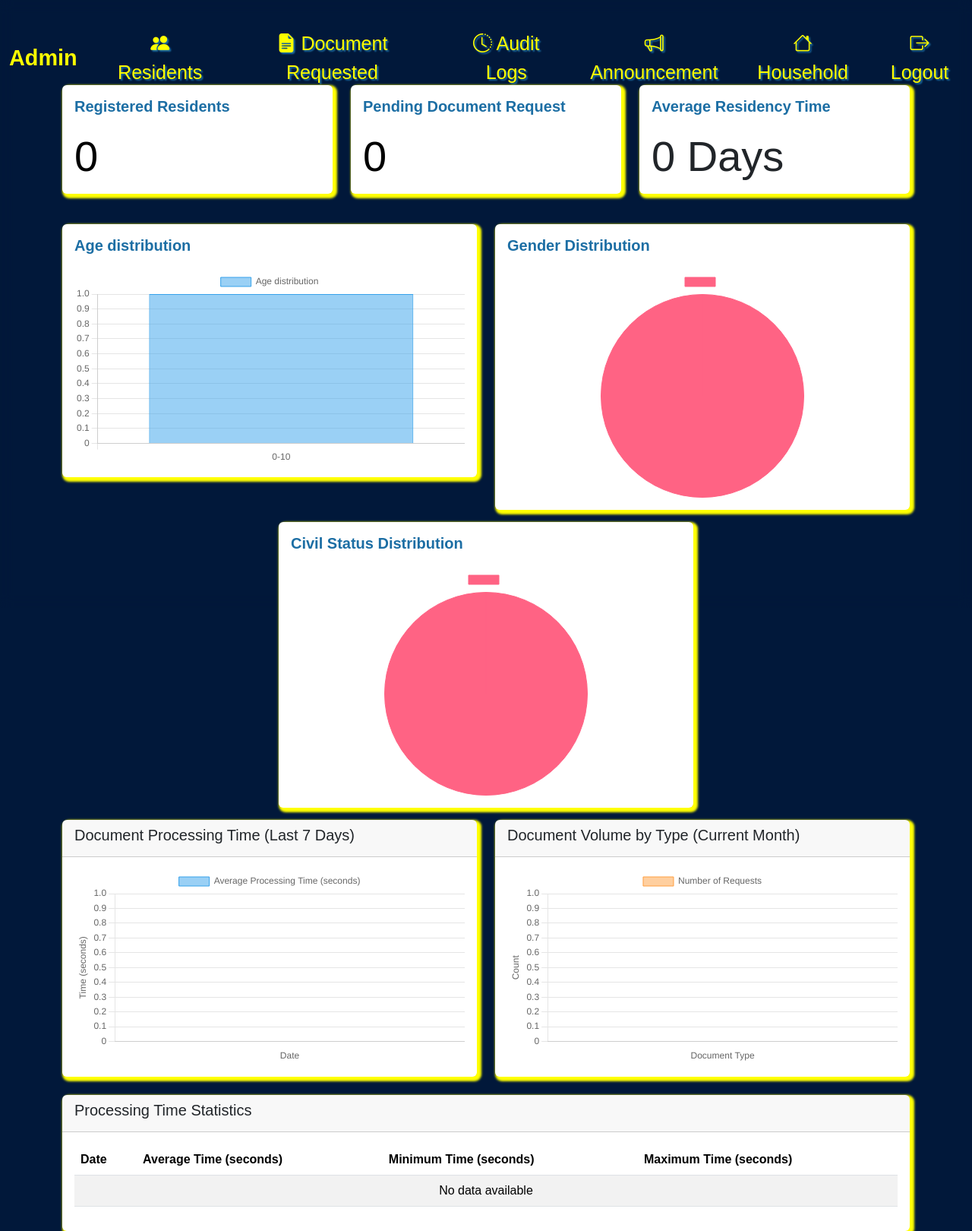
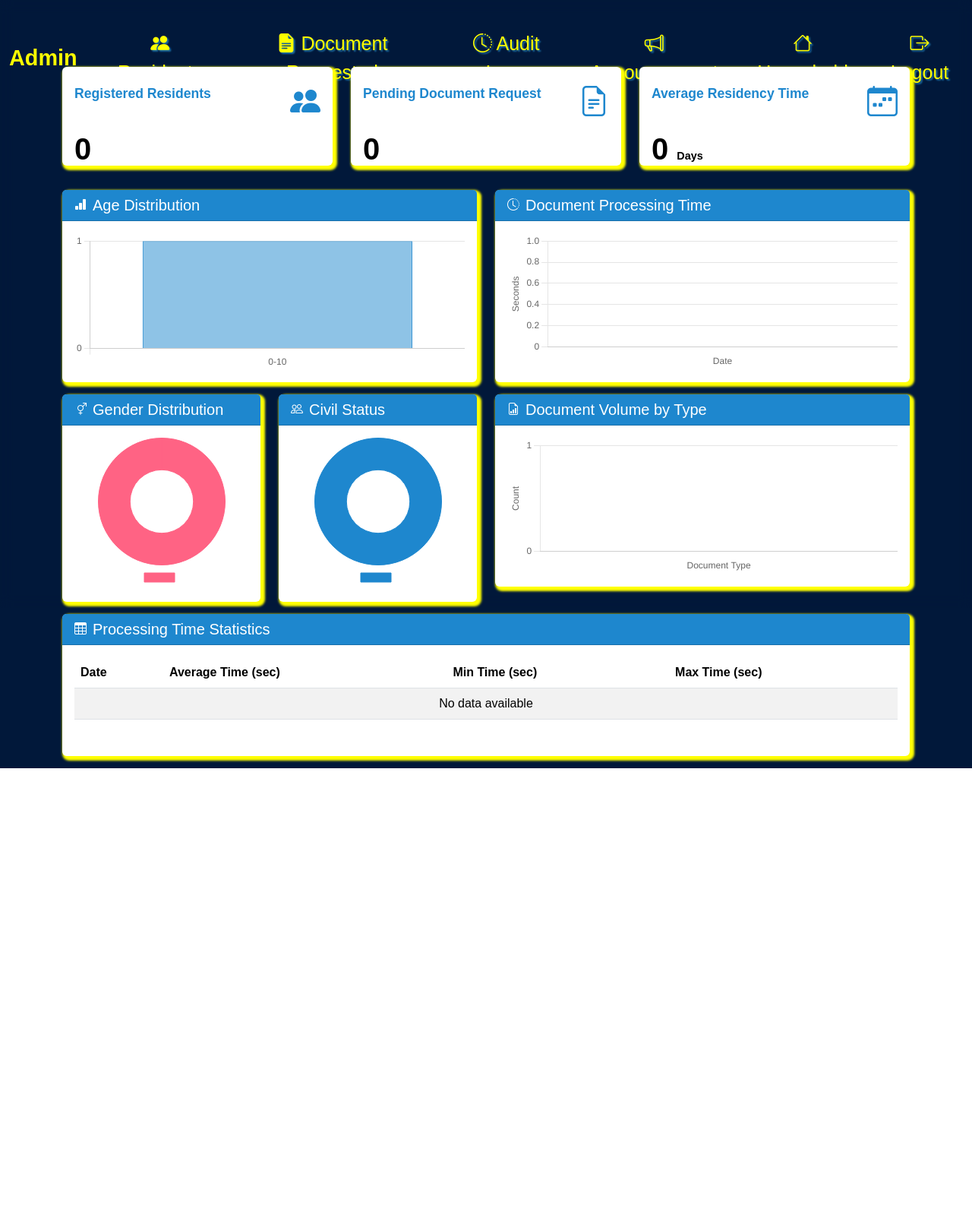
Before and after one commit to Chroanaa/Capstone-BMS-GAB, a PHP site: page /views/Admin.php in a window 1280 px wide. Shown: the whole page at 76% size. After the commit the page ends 1011 px from the top, so only its background shows below. Run offline with PHP 8.4, Linux system fonts and the light colour scheme; the visitor is signed in with stand-in values (Sample User, id 1); data that the repository does not hold is empty; some libraries are stand-ins or nearby versions.

Commit message:
admin dashboard designs

```diff
--- a/views/Admin.php
+++ b/views/Admin.php
@@ -144,104 +144,183 @@ $civil_status_stats = getCivilStatusStatistics();
     <link rel="stylesheet" href="styles.css" />
     <script src="https://cdn.jsdelivr.net/npm/chart.js"></script>
     <script src="https://cdn.jsdelivr.net/npm/sweetalert2@11"></script>
+    <style>
+       .custom-blue {
+        background-color: #1e87ce !important;
+    }
+    .text-custom-blue {
+        color: #1e87ce !important;
+    }
+    .compact-chart {
+        max-height: 250px;
+    }
+    .dashboard-card {
+        transition: all 0.3s ease;
+        height: 130px;
+        overflow: hidden;
+    }
+    .dashboard-card:hover {
+        transform: translateY(-5px);
+        box-shadow: 0 0.5rem 1rem rgba(0, 0, 0, 0.15) !important;
+    }
+    .card-stats {
+        height: 100%;
+        max-height: 350px;
+        overflow-y: auto;
+    }
+    .mini-pie-chart {
+        max-width: 200px !important;
+        max-height: 200px !important;
+        margin: 0 auto;
+    }
+    .card-title {
+        font-size: 1.1rem !important;
+        white-space: nowrap;
+        overflow: hidden;
+        text-overflow: ellipsis;
+    }
+    .card-text.display-4 {
+        font-size: 2.5rem !important;
+        font-weight: bold;
+    }
+    .fs-6 {
+        font-size: 0.9rem !important;
+    }
+    </style>
 </head>
 <body id="adminDashboard">
     <div id="adminHeader"></div>
 
-     <div class="container mt-5 admin-container">
-
+    <div class="container mt-4 admin-container">
 
         <div class="row justify-content-center">
-            <div class="col-md-4">
-                <div class="card text-white pale-pink mb-3 shadow-yellow">
-                    <div class="card-body dashboard-card ">
-                        <h5 class="card-title">Registered Residents</h5>
-                        <p class="card-text display-4"><?php echo $resident_count ?> </p>
+            <div class="col-md-4 mb-3">
+                <div class="card pale-pink mb-3 shadow-yellow">
+                    <div class="card-body dashboard-card">
+                        <div class="d-flex justify-content-between align-items-center mb-2">
+                            <h5 class="card-title text-custom-blue">Registered Residents</h5>
+                            <i class="bi bi-people-fill fs-1 text-custom-blue"></i>
+                        </div>
+                        <p class="card-text display-4"><?php echo $resident_count ?></p>
                     </div>
                 </div>
             </div>
-            <div class="col-md-4">
-                <div class="card text-white mb-3 light-cyan shadow-yellow">
+            <div class="col-md-4 mb-3">
+                <div class="card light-cyan mb-3 shadow-yellow">
                     <div class="card-body dashboard-card">
-                        <h5 class="card-title">Pending Document Request</h5>
+                        <div class="d-flex justify-content-between align-items-center mb-2">
+                            <h5 class="card-title text-custom-blue">Pending Document Request</h5>
+                            <i class="bi bi-file-earmark-text fs-1 text-custom-blue"></i>
+                        </div>
                         <p class="card-text display-4"><?php echo $doc_query ?></p>
                     </div>
                 </div>
             </div>
-            <div class="col-md-4">
+            <div class="col-md-4 mb-3">
                 <div class="card mb-3 shadow-yellow">
-                    <div class="card-body">
-                        <h5 class="card-title">Average Residency Time</h5>
-                        <p class="card-text display-4"><?php echo $avg_residency_time; ?> Days</p>
+                    <div class="card-body dashboard-card">
+                        <div class="d-flex justify-content-between align-items-center mb-2">
+                            <h5 class="card-title text-custom-blue">Average Residency Time</h5>
+                            <i class="bi bi-calendar-week fs-1 text-custom-blue"></i>
+                        </div>
+                        <p class="card-text display-4"><?php echo $avg_residency_time; ?> <span class="fs-6">Days</span></p>
                     </div>
                 </div>
             </div>
         </div>
 
-        <div class="row mt-4">
-            <div class="col-md-6 mx-auto">
+        <div class="row justify-content-center">
+    <div class="col-md-6 mb-3">
         <div class="card shadow-yellow">
-                    <div class="card-body">
-                        <h5 class="card-title">Age distribution</h5>
-                        <canvas id="revenueChart"></canvas>
+            <div class="card-header custom-blue text-white">
+                <div class="d-flex align-items-center">
+                    <i class="bi bi-bar-chart-fill me-2"></i>
+                    <h5 class="mb-0">Age Distribution</h5>
                 </div>
             </div>
-            </div>
-            <div class="col-md-6 mx-auto">
-            <div class="card text-white mb-3 shadow-yellow">
-                <div class="card-body">
-                        <h5 class="card-title">Gender Distribution</h5>
-                        <canvas id="genderChart" style="max-width: 300px; max-height: 300px; margin: 0 auto;"></canvas>
-                    </div>
-                </div>
-            </div>
-            <div class="col-md-6 mx-auto">
-            <div class="card text-white mb-3 shadow-yellow">
-                <div class="card-body">
-                    <h5 class="card-title">Civil Status Distribution</h5>
-                    <canvas id="civilStatusChart" style="max-width: 300px; max-height: 300px; margin: 0 auto;"></canvas>
-                </div>
-            </div>
-        </div>
-        </div>
-         <div class="row">
-            <div class="col-md-6">
-                <div class="card shadow-yellow mb-4">
-                    <div class="card-header">
-                        <h5>Document Processing Time (Last 7 Days)</h5>
-                    </div>
-                    <div class="card-body">
-                        <canvas id="processingTimeChart"></canvas>
+            <div class="card-body compact-chart">
+                <canvas id="revenueChart" height="180"></canvas>
             </div>
         </div>
     </div>
 
-            <div class="col-md-6">
-                <div class="card shadow-yellow mb-4">
-                    <div class="card-header">
-                        <h5>Document Volume by Type (Current Month)</h5>
+    <div class="col-md-6 mb-3">
+        <div class="card shadow-yellow">
+            <div class="card-header custom-blue text-white">
+                <div class="d-flex align-items-center">
+                    <i class="bi bi-clock-history me-2"></i>
+                    <h5 class="mb-0">Document Processing Time</h5>
                 </div>
-                    <div class="card-body">
-                        <canvas id="documentVolumeChart"></canvas>
+            </div>
+            <div class="card-body compact-chart">
+                <canvas id="processingTimeChart" height="180"></canvas>
             </div>
         </div>
     </div>
 </div>
 
 <div class="row">
-            <div class="col-md-12">
+    <div class="col-md-3 mb-3">
         <div class="card shadow-yellow">
-                    <div class="card-header">
-                        <h5>Processing Time Statistics</h5>
+            <div class="card-header custom-blue text-white">
+                <div class="d-flex align-items-center">
+                    <i class="bi bi-gender-ambiguous me-2"></i>
+                    <h5 class="mb-0">Gender Distribution</h5>
                 </div>
-                    <div class="card-body">
+            </div>
+            <div class="card-body compact-chart">
+                <canvas id="genderChart" class="mini-pie-chart"></canvas>
+            </div>
+        </div>
+    </div>
+
+    <div class="col-md-3 mb-3">
+        <div class="card shadow-yellow">
+            <div class="card-header custom-blue text-white">
+                <div class="d-flex align-items-center">
+                    <i class="bi bi-people me-2"></i>
+                    <h5 class="mb-0">Civil Status</h5>
+                </div>
+            </div>
+            <div class="card-body compact-chart">
+                <canvas id="civilStatusChart" class="mini-pie-chart"></canvas>
+            </div>
+        </div>
+    </div>
+
+    <div class="col-md-6 mb-3">
+        <div class="card shadow-yellow">
+            <div class="card-header custom-blue text-white">
+                <div class="d-flex align-items-center">
+                    <i class="bi bi-file-earmark-bar-graph me-2"></i>
+                    <h5 class="mb-0">Document Volume by Type</h5>
+                </div>
+            </div>
+            <div class="card-body compact-chart">
+                <canvas id="documentVolumeChart" height="180"></canvas>
+            </div>
+        </div>
+    </div>
+</div>
+
+<div class="row">
+    <div class="col-md-12 mb-3">
+        <div class="card shadow-yellow">
+            <div class="card-header custom-blue text-white">
+                <div class="d-flex align-items-center">
+                    <i class="bi bi-table me-2"></i>
+                    <h5 class="mb-0">Processing Time Statistics</h5>
+                </div>
+            </div>
+            <div class="card-body card-stats">
+                <div class="table-responsive">
                     <table class="table table-striped table-hover">
-                            <thead>
+                        <thead class="custom-blue text-white">
                             <tr>
                                 <th>Date</th>
-                                    <th>Average Time (seconds)</th>
-                                    <th>Minimum Time (seconds)</th>
-                                    <th>Maximum Time (seconds)</th>
+                                <th>Average Time (sec)</th>
+                                <th>Min Time (sec)</th>
+                                <th>Max Time (sec)</th>
                             </tr>
                         </thead>
                         <tbody>
@@ -265,17 +344,17 @@ $civil_status_stats = getCivilStatusStatistics();
         </div>
     </div>
 </div>
-
     </div>
 
     <div class="card-error"></div>
 
+    <!-- Announcement Modal -->
     <div class="modal fade" id="announcementModal" tabindex="-1" aria-labelledby="announcementModalLabel" aria-hidden="true">
         <div class="modal-dialog">
             <div class="modal-content">
-            <div class="modal-header">
+                <div class="modal-header custom-blue text-white">
                     <h5 class="modal-title" id="announcementModalLabel">New Announcement</h5>
-                <button type="button" class="btn-close" data-bs-dismiss="modal" aria-label="Close"></button>
+                    <button type="button" class="btn-close btn-close-white" data-bs-dismiss="modal" aria-label="Close"></button>
                 </div>
                 <div class="modal-body">
                     <form id="announcementForm" method="POST" action="../controller/postAnnouncementController.php" enctype="multipart/form-data">
@@ -292,14 +371,14 @@ $civil_status_stats = getCivilStatusStatistics();
                             <textarea class="form-control" id="announcementContent" name="content" rows="4" required></textarea>
                         </div>
                         <div class="modal-footer">
-                      <button type="submit" class="btn btn-primary" id="saveAnnouncement">Save Announcement</button>
+                            <button type="submit" class="btn custom-blue text-white" id="saveAnnouncement">Save Announcement</button>
                         </div>
                     </form>
                 </div>
-
             </div>
         </div>
     </div>
+
     <script src="https://code.jquery.com/jquery-3.7.1.min.js"></script>
     <script src="https://cdn.jsdelivr.net/npm/bootstrap@5.3.3/dist/js/bootstrap.bundle.min.js"></script>
     <script src="adminHeader.js"></script>
@@ -316,7 +395,7 @@ $civil_status_stats = getCivilStatusStatistics();
             title: 'Success!',
             text: 'Announcement has been posted successfully',
             icon: 'success',
-            confirmButtonColor: '#3085d6',
+            confirmButtonColor: '#1e87ce',
             confirmButtonText: 'OK'
         });
     } else if(announcementParams === 'failed'){
@@ -342,75 +421,92 @@ $civil_status_stats = getCivilStatusStatistics();
                 datasets: [{
                     label: 'Age distribution',
                     data: ageDistribution,
-                    backgroundColor: 'rgba(54, 162, 235, 0.5)',
-                    borderColor: 'rgba(54, 162, 235, 1)',
+                    backgroundColor: 'rgba(30, 135, 206, 0.5)',
+                    borderColor: 'rgba(30, 135, 206, 1)',
                     borderWidth: 1
                 }]
             },
             options: {
                 responsive: true,
+                maintainAspectRatio: false,
+                plugins: {
+                    legend: {
+                        display: false
+                    }
+                },
                 scales: {
                     y: {
-                        beginAtZero: true
+                        beginAtZero: true,
+                        ticks: {
+                            precision: 0
+                        }
                     }
                 }
             }
         });
+
+        // Check for email parameters
         const emailParams = new URLSearchParams(window.location?.search).get('email');
         if(emailParams === 'success'){
             Swal.fire({
                 title: 'Success!',
                 text: 'Email has been sent successfully',
                 icon: 'success',
-                confirmButtonColor: '#3085d6',
+                confirmButtonColor: '#1e87ce',
                 confirmButtonText: 'OK'
             });
         }
 
-
+        // Gender chart
         const genderData = <?php echo json_encode($gender_stats); ?>;
         const genderLabels = genderData.map(data => data.gender);
         const genderCounts = genderData.map(data => data.count);
 
         const genderCtx = document.getElementById('genderChart').getContext('2d');
         new Chart(genderCtx, {
-            type: 'pie',
+            type: 'doughnut',
             data: {
                 labels: genderLabels,
                 datasets: [{
                     label: 'Gender Distribution',
                     data: genderCounts,
-                    backgroundColor: ['#FF6384', '#36A2EB'], // Blue for Male, Red for Female
-                    borderColor: ['#FF6384', '#36A2EB'],
+                    backgroundColor: ['#FF6384', '#1e87ce'], // Pink for Female, Custom blue for Male
+                    borderColor: ['#FF6384', '#1e87ce'],
                     borderWidth: 1
                 }]
             },
             options: {
-                responsive: true
+                responsive: true,
+                maintainAspectRatio: false,
+                plugins: {
+                    legend: {
+                        position: 'bottom'
+                    }
+                }
             }
         });
 
-
+        // Civil Status chart
         const civilStatusData = <?php echo json_encode($civil_status_stats); ?>;
         const civilStatusLabels = civilStatusData.map(data => data.civil_status);
         const civilStatusCounts = civilStatusData.map(data => data.count);
 
         const civilStatusCtx = document.getElementById('civilStatusChart').getContext('2d');
         new Chart(civilStatusCtx, {
-            type: 'pie',
+            type: 'doughnut',
             data: {
                 labels: civilStatusLabels,
                 datasets: [{
                     label: 'Civil Status Distribution',
                     data: civilStatusCounts,
                     backgroundColor: [
-                        '#FF6384', // Red for Single
-                        '#36A2EB', // Blue for Married
+                        '#1e87ce', // Custom blue for Single
+                        '#36A2EB', // Light blue for Married
                         '#FFCE56', // Yellow for Separated
                         '#4BC0C0'  // Teal for Widow
                     ],
                     borderColor: [
-                        '#FF6384',
+                        '#1e87ce',
                         '#36A2EB',
                         '#FFCE56',
                         '#4BC0C0'
@@ -419,9 +515,17 @@ $civil_status_stats = getCivilStatusStatistics();
                 }]
             },
             options: {
-                responsive: true
+                responsive: true,
+                maintainAspectRatio: false,
+                plugins: {
+                    legend: {
+                        position: 'bottom'
+                    }
+                }
             }
         });
+
+        // Processing Time chart
         const processingData = <?= json_encode($processing_stats) ?>;
         const processingLabels = processingData.map(data => data.day);
         const processingValues = processingData.map(data => data.avg_time);
@@ -433,19 +537,27 @@ $civil_status_stats = getCivilStatusStatistics();
                 datasets: [{
                     label: 'Average Processing Time (seconds)',
                     data: processingValues,
-                    backgroundColor: 'rgba(54, 162, 235, 0.5)',
-                    borderColor: 'rgba(54, 162, 235, 1)',
-                    borderWidth: 1,
-                    tension: 0.1
+                    backgroundColor: 'rgba(30, 135, 206, 0.5)',
+                    borderColor: 'rgba(30, 135, 206, 1)',
+                    borderWidth: 2,
+                    tension: 0.2,
+                    fill: true
                 }]
             },
             options: {
+                responsive: true,
+                maintainAspectRatio: false,
+                plugins: {
+                    legend: {
+                        display: false
+                    }
+                },
                 scales: {
                     y: {
                         beginAtZero: true,
                         title: {
                             display: true,
-                            text: 'Time (seconds)'
+                            text: 'Seconds'
                         }
                     },
                     x: {
@@ -470,15 +582,25 @@ $civil_status_stats = getCivilStatusStatistics();
                 datasets: [{
                     label: 'Number of Requests',
                     data: volumeValues,
-                    backgroundColor: 'rgba(255, 159, 64, 0.5)',
-                    borderColor: 'rgba(255, 159, 64, 1)',
+                    backgroundColor: 'rgba(30, 135, 206, 0.5)',
+                    borderColor: 'rgba(30, 135, 206, 1)',
                     borderWidth: 1
                 }]
             },
             options: {
+                responsive: true,
+                maintainAspectRatio: false,
+                plugins: {
+                    legend: {
+                        display: false
+                    }
+                },
                 scales: {
                     y: {
                         beginAtZero: true,
+                        ticks: {
+                            precision: 0
+                        },
                         title: {
                             display: true,
                             text: 'Count'
```
Also changed, not shown: views/styles.css (line endings or trailing spaces). Lines whose indentation alone changed are shown as unchanged.
